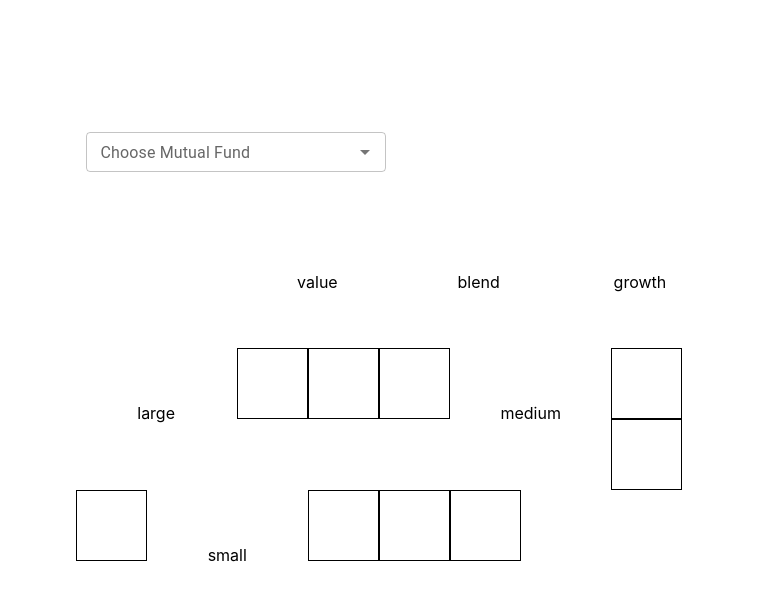
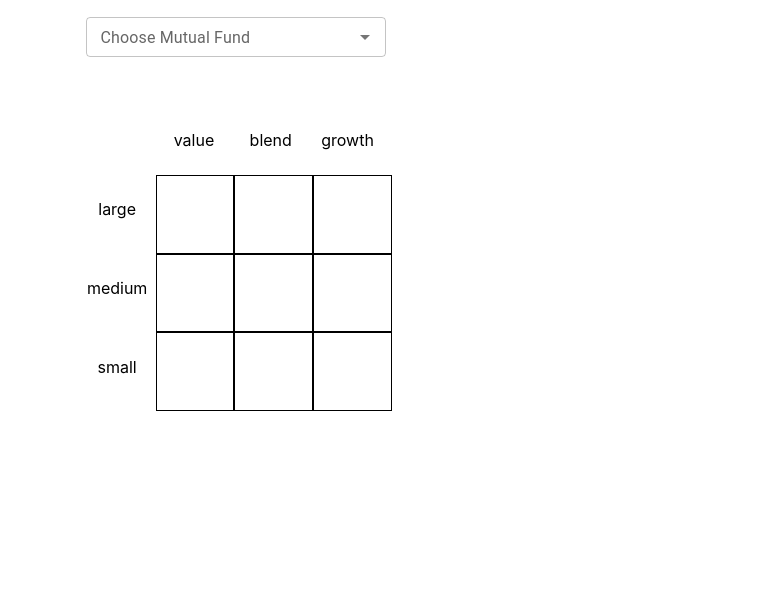
Before and after one commit to diptirani16/MorningStar-Style-Box, a React (Create React App) app: page / in a window 768 px wide. Shown: the top 600 px of the page. Built offline with nearby package versions, Linux system fonts and the light colour scheme.

Commit message:
update: responsive

```diff
--- a/src/components/HomePage.js
+++ b/src/components/HomePage.js
@@ -49,13 +49,13 @@ class HomePage extends Component {
             <>
                 <Container className="containerStyle" style={{ display: 'flex', width: '90vw', height: '90vh', alignItems: 'center' }}>
                     <Grid container spacing={2}>
-                        <Grid item lg={6} xs={12}>
+                        <Grid item lg={6}>
                             <Container maxWidth="md" style={{ marginTop: '5%' }}>
                                 <Autocomplete disablePortal id="combo-box-demo" onChange={this.handlechange} options={nameList} sx={{ width: 300, my: 2 }}
                                     renderInput={(params) => <TextField {...params} label="Choose Mutual Fund" size="small" />} />
                             </Container>
                         </Grid>
-                        <Grid item lg={6} xs={12}>
+                        <Grid item lg={6}>
                             <div class="w">
                                 <section>
                                     <div className="textbox"></div>
--- a/src/components/StyleBox.css
+++ b/src/components/StyleBox.css
@@ -1,7 +1,12 @@
-
+.containerStyle {
+    display: 'flex';
+    width: '90vw';
+    height: '90vh';
+    align-items: 'center';
+}
 .w{
     overflow: hidden;
-    width: 25vw;
+    width: 37vw;
 }
 section {
     margin: -1%;
@@ -13,8 +18,8 @@ section .box {
     justify-content: center;
     border: 1px solid black;
     float: left;
-    height: 5vw;
-    width: 5vw;
+    height: 7vw;
+    width: 8vw;
   }
 
   section .textbox {
@@ -22,37 +27,38 @@ section .box {
     align-items: center;
     justify-content: center;
     float: left;
-    height: 5vw;
-    width: 5vw;
+    height: 7vw;
+    width: 8vw;
   }
 
 
   @media screen and (max-width: 520px) {
     .w{
-        overflow: hidden;
-        width: 98vw;
+        width: 100vw;
     }
     section .box {
-        height: 17vw;
-        width: 21vw;
+        height: 20vw;
+        width: 20vw;
       }
       section .textbox {
-        height: 17vw;
+        height: 20vw;
         width: 21vw;
       }
     }
 
-  @media screen and (max-width: 780px) and (min-width: 521px) {
+  @media screen and (max-width: 800px) and (min-width: 521px) {
+      .containerStyle {
+          flex-direction: column;
+      }
     .w{
-        overflow: hidden;
-        width: 90vw;
+        width: 48vw;
     }
     section .box {
-        height: 9vw;
-        width: 9vw;
+        height: 10vw;
+        width: 10vw;
       }
       section .textbox {
-        height: 17vw;
-        width: 21vw;
+        height: 9vw;
+        width: 10vw;
       }
   }
```
